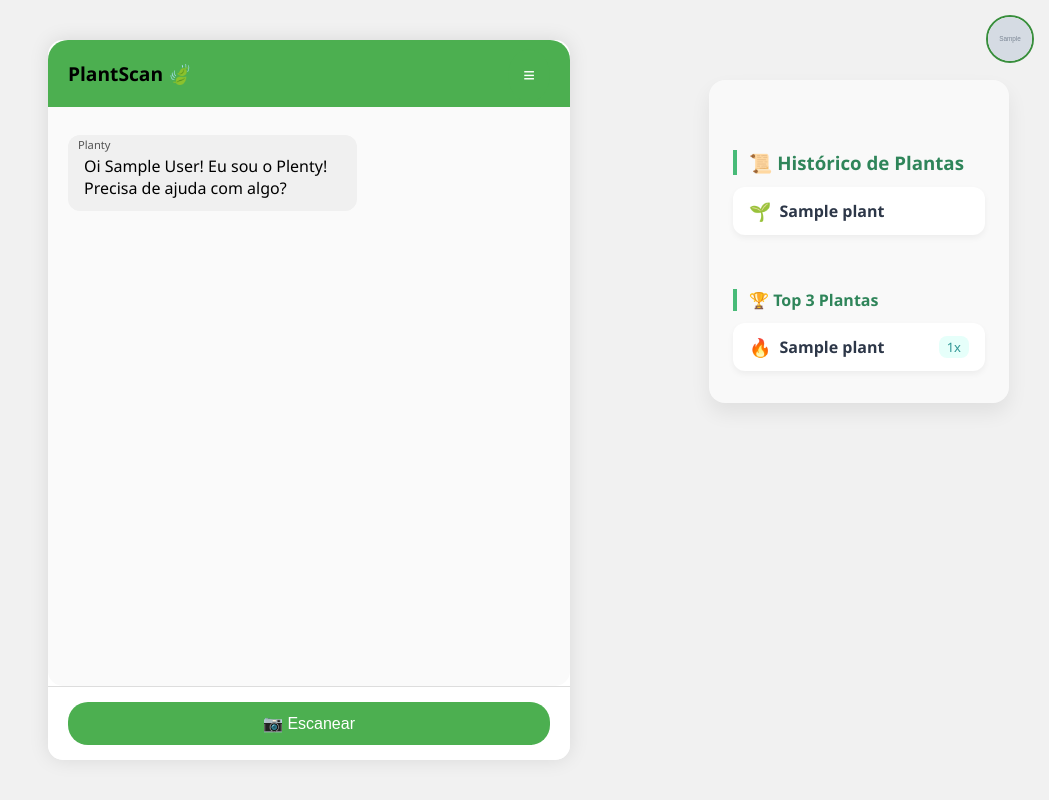
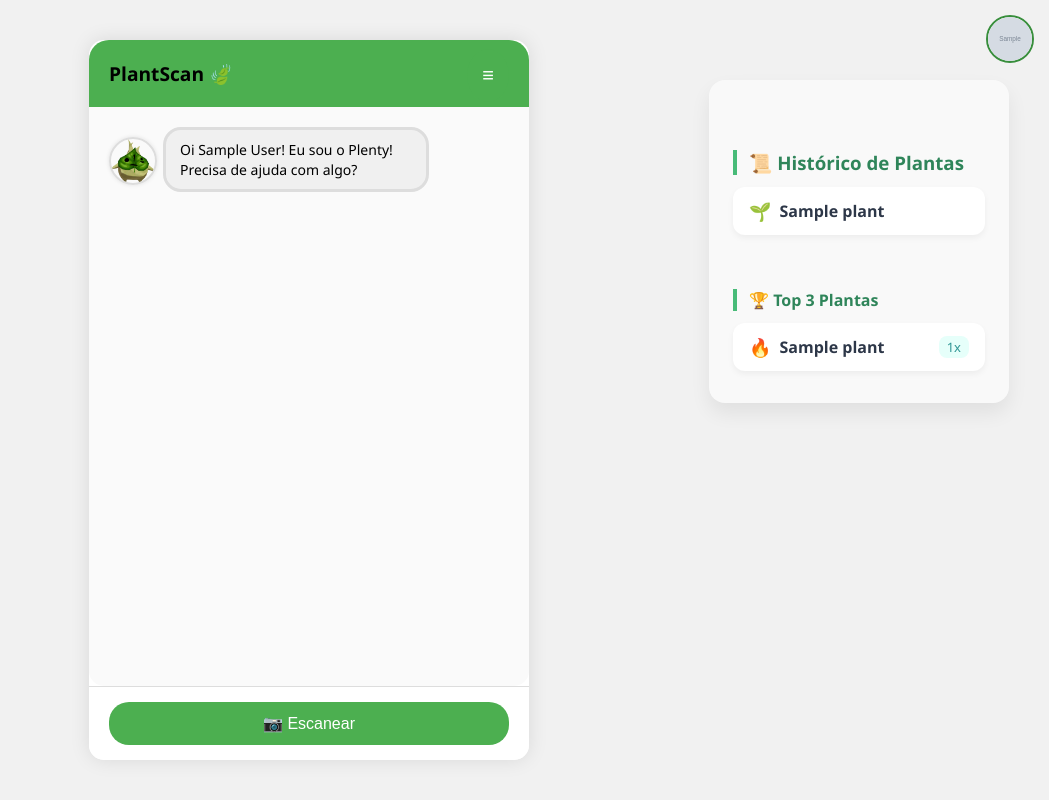
Before and after one commit to slamanio/PlantScan, a FastAPI app: page /homepage in a window 1280 px wide. Shown: the whole page, without its empty margins (231-1280 px from the left). Run offline with FastAPI, Linux system fonts and the light colour scheme; the visitor is signed in with stand-in values (Sample User, id 1); tables that the repository leaves empty hold one stand-in row (values such as "Sample post"); grey boxes marked "Sample" are stand-in pictures; parts of the project's set-up code (start-up, migrations or seed data) failed here and were passed over.

Commit message:
TUDO TERMINADO.

```diff
--- a/app/models.py
+++ b/app/models.py
@@ -13,7 +13,7 @@ class User(Base):
     password = Column(String(255), nullable=False)
     profile_image = Column(String(255), nullable=True)
 
-    plants = relationship("Plant", back_populates="owner")
+    plants = relationship("Plant", back_populates="owner", cascade="all, delete")
 
 class Plant(Base):
     __tablename__ = 'plants'
@@ -23,7 +23,7 @@ class Plant(Base):
     species = Column(String(1500), nullable=False)
     description = Column(String(1500), nullable=True)
     count = Column(Integer, default=0)
-    images = relationship("PlantImage", back_populates="plant", cascade="all, delete")
+    images = relationship("PlantImage", back_populates="plant", cascade="all, delete-orphan")
 
 
     user_id = Column(Integer, ForeignKey('users.id'), nullable=False)
@@ -35,6 +35,6 @@ class PlantImage(Base):
     id = Column(Integer, primary_key=True, index=True)
     image_path = Column(String(255), nullable=False)
     image_hash = Column(String(255), unique=True, nullable=False)
-    plant_id = Column(Integer, ForeignKey('plants.id'))
+    plant_id = Column(Integer, ForeignKey("plants.id", ondelete="CASCADE"))
 
     plant = relationship("Plant", back_populates="images")
--- a/app/static/css/homepage.css
+++ b/app/static/css/homepage.css
@@ -85,13 +85,13 @@
 .main-container{
   display: flex;
   justify-content: space-between;
-
+  width: 50%;
 }
 .chat-container {
   width: 100%;
   flex: 2;
   margin-right: 200px;
-  max-width: 700px;
+  max-width: 1500px;
   height: 90vh;
   background: white;
   border-radius: 15px;
@@ -116,47 +116,84 @@
     .chat-messages {
   flex: 1;
   overflow-y: auto;
-  overflow-x: auto;
   padding: 20px;
   display: flex;
   flex-direction: column;
-  gap: 12px;
+  gap: 14px;
   background: #fafafa;
   border-radius: 0 0 15px 15px;
 }
 
-    .message {
-       display: inline-block;
-  padding: 12px 16px;
-  background-color: #e0f7fa;
-  border-radius: 12px;
-  margin: 8px 0;
-  max-width: 60%; /* 👈 Limita a largura lateral */
-  word-wrap: break-word; /* quebra palavras longas */
+/* Wrapper flexível */
+.message-wrapper {
+  display: flex;
+  align-items: flex-start;
+  gap: 6px;
+  max-width: 80%;
+}
+.message-wrapper.sent {
+  display: flex;
+  align-items: flex-start; /* 🔥 Alinha o avatar do usuário no topo */
+  flex-direction: row-reverse; /* avatar à direita */
+  gap: 6px;
 }
 
-    .sent {
-      content: "Planty";
-      align-self: flex-end;
-      background: #e1ffc7;
-      border-color: #4CAF50;
+/* Avatar */
+.message-avatar {
+  width: 3rem;
+  height: 3rem;
+  border-radius: 50%;
+  object-fit: cover;
+  border: 2px solid #ddd;
+  box-shadow: 0 0 4px rgba(0,0,0,0.1);
+  margin-top: 10px;
 }
 
-    .received {
-      align-self: flex-start;
-      background: #f0f0f0;
-      border-color: #999;
+
+.message {
+  padding: 10px 14px;
+  border-radius: 18px;
   position: relative;
-      padding-top: 20px;
+  font-size: 14px;
+  line-height: 1.4;
+  max-width: 100%;
 }
 
-    .received::before {
-      content: "Planty";
+.message-wrapper.received {
+  flex-direction: row;
+}
+.message.received {
+  background: #f0f0f0;
+  border: 3px solid #ddd;
+}
+.message.received::before {
+  content: "";
   position: absolute;
-      top: 2px;
-      left: 10px;
-      font-size: 0.7em;
-      color: #555;
+  right: 290px;
+  top: -20px;
+}
+
+/* USUÁRIO (enviada) */
+.message-wrapper.sent {
+  display: flex;
+  align-items: flex-start;
+  flex-direction: row-reverse;
+  margin-left: auto;
+  gap: 6px;
+}
+.message.sent {
+  background: #d8ffc6;
+  object-fit: cover;
+  border: 3px solid #4caf50;
+  margin-top: 8px;
+}
+.message.sent::before {
+  content: "";
+  position: absolute;
+  right: 8px;
+  top: -20px;
+
+  border-left-color: #d8ffc6;
 }
 
     .message img {
@@ -367,7 +404,7 @@
     position: fixed;
     top: 0;
     right: -100%; /* escondido fora da tela */
-    width: 80%;
+    width: 50%;
     height: 100%;
     max-height: 100%;
     background: #ffffff;
--- a/app/templates/homepage.html
+++ b/app/templates/homepage.html
@@ -23,13 +23,11 @@
 
 
   <div class="main-container">
-
     <div class="chat-container">
       <div class="chat-header">PlantScan 🍃 <button id="toggleHistory" class="floating-btn">≡</button></div>
       <div class="chat-messages" id="chatMessages"></div>
       <div class="input-area">
         <button class="action-btn" onclick="handleAction('scan')">📷 Escanear</button>
-    </div>
       </div>
       <input type="file" id="imageInput" accept="image/*" />
     </div>
@@ -48,7 +46,6 @@
         </ul>
         <br>
       <h4>🏆 Top 3 Plantas</h4>
-      <button id="toggleHistoryClose" class="floating-btn-out">≡</button>
       <ul>
         {% for tp in top_plants %}
           <li onclick="handlePlantClick('{{ tp.name }}')"><span class="plant-icon">🔥</span><strong>{{ tp.name }}</strong>
@@ -74,8 +71,6 @@
   profilePic.addEventListener("click", () => {
     dropdownMenu.style.display = dropdownMenu.style.display === "flex" ? "none" : "flex";
   });
-
-  // Fecha se clicar fora
   document.addEventListener("click", (e) => {
     if (!document.getElementById("profileWrapper").contains(e.target)) {
       dropdownMenu.style.display = "none";
@@ -85,20 +80,35 @@
 
 
  function appendMessage(content, type = 'sent', isImage = false, isHTML = false) {
-  const messageElement = document.createElement("div");
-  messageElement.className = "message " + type;
+    const wrapper = document.createElement("div");
+    wrapper.className = "message-wrapper " + type;
+
+    const avatar = document.createElement("img");
+    avatar.className = "message-avatar";
+    avatar.src = (type === "received")
+        ? "/profpic/planty.png"
+        : "{{ profile_image}}";
+
+    const bubble = document.createElement("div");
+    bubble.className = "message " + type;
 
     if (isImage) {
         const img = document.createElement("img");
         img.src = content;
-    messageElement.appendChild(img);
+        img.style.maxWidth = "100%";
+        img.style.borderRadius = "10px";
+        bubble.appendChild(img);
     } else if (isHTML) {
-    messageElement.innerHTML = content;
+        bubble.innerHTML = content;
     } else {
-    messageElement.textContent = content;
+        bubble.textContent = content;
     }
 
-  document.getElementById("chatMessages").appendChild(messageElement);
+    wrapper.appendChild(avatar);
+    wrapper.appendChild(bubble);
+    document.getElementById("chatMessages").appendChild(wrapper);
+
+    // Auto-scroll
     const chatBox = document.getElementById("chatMessages");
     chatBox.scrollTop = chatBox.scrollHeight;
 }
@@ -242,12 +252,23 @@ document.getElementById("imageInput").addEventListener("change", function () {
 
 }
 
-  document.getElementById("toggleHistoryClose").addEventListener("click", () => {
-  document.querySelector(".history-container").classList.toggle("open");
+
+ const history = document.getElementById("toggleHistory");
+const historyMenu = document.querySelector(".history-container");
+
+
+history.addEventListener("click", (e) => {
+  e.stopPropagation();
+  historyMenu.classList.toggle("open");
 });
-  document.getElementById("toggleHistory").addEventListener("click", () => {
-  document.querySelector(".history-container").classList.toggle("open");
+
+
+document.addEventListener("click", (e) => {
+  if (!historyMenu.contains(e.target) && !history.contains(e.target)) {
+    historyMenu.classList.remove("open");
+  }
 });
+
 
 
   function handlePlantClick(plantName) {
@@ -270,6 +291,7 @@ document.getElementById("imageInput").addEventListener("change", function () {
       let currentIndex = 0;
       const uniqueId = "carousel_" + Math.random().toString(36).substring(2, 9);
 
+
   const respostaHTML = `
   <div style="margin-bottom: 8px;">
     <span style="font-weight: bold; color: #388e3c;">🌿 Espécie:</span><br>
@@ -286,36 +308,62 @@ document.getElementById("imageInput").addEventListener("change", function () {
 
   <div style="text-align:center; margin-bottom: 12px;">
     <span style="font-weight: bold; color: #1e88e5;">📷 Imagens:</span><br>
-    <div id="${uniqueId}" style="position: relative; max-width: 100%; width: 300px; margin: auto; overflow: hidden; border-radius: 10px;">
+    <div id="${uniqueId}" style="position: relative; width: 100%; max-width: 320px; margin: auto; overflow: hidden; border-radius: 12px; box-shadow:0 2px 10px rgba(0,0,0,0.2);">
+
       <img id="${uniqueId}_image" src="${imagens[0]}"
-           style="width: 100%; border-radius:10px; transition: opacity 0.5s ease-in-out;">
+           style="width: 100%; border-radius:12px; transition: all 0.5s ease-in-out; transform: scale(1);">
+
       <button id="${uniqueId}_prev"
-        style="position:absolute; left:5px; top:50%; transform:translateY(-50%);
-        background:rgba(0,0,0,0.5); color:#fff; border:none; border-radius:50%;
-        width:40px; height:40px; font-size:20px; cursor:pointer; z-index:10;">❮</button>
+        style="position:absolute; left:10px; top:50%; transform:translateY(-50%);
+        background:rgba(0,0,0,0.6); color:#fff; border:none; border-radius:50%;
+        width:35px; height:35px; font-size:18px; cursor:pointer; z-index:10; transition:0.3s;">❮</button>
+
       <button id="${uniqueId}_next"
-        style="position:absolute; right:5px; top:50%; transform:translateY(-50%);
-        background:rgba(0,0,0,0.5); color:#fff; border:none; border-radius:50%;
-        width:40px; height:40px; font-size:20px; cursor:pointer; z-index:10;">❯</button>
+        style="position:absolute; right:10px; top:50%; transform:translateY(-50%);
+        background:rgba(0,0,0,0.6); color:#fff; border:none; border-radius:50%;
+        width:35px; height:35px; font-size:18px; cursor:pointer; z-index:10; transition:0.3s;">❯</button>
+
+      <div id="${uniqueId}_dots" style="position:absolute; bottom:10px; width:100%; text-align:center;"></div>
     </div>
   </div>
 `;
 
   appendMessage(respostaHTML, "received", false, true);
 
-  // ✅ Lógica do carrossel (sem dots)
   setTimeout(() => {
   const imgElement = document.getElementById(`${uniqueId}_image`);
   const prevBtn = document.getElementById(`${uniqueId}_prev`);
   const nextBtn = document.getElementById(`${uniqueId}_next`);
+  const dotsContainer = document.getElementById(`${uniqueId}_dots`);
+
+  // Criar os indicadores
+  imagens.forEach((_, i) => {
+    const dot = document.createElement("span");
+    dot.style.cssText = `
+      height:10px; width:10px; margin:0 3px; display:inline-block;
+      border-radius:50%; background:${i === 0 ? "#1e88e5" : "#ccc"}; cursor:pointer; transition:0.3s;
+    `;
+    dot.addEventListener("click", () => showImage(i));
+    dotsContainer.appendChild(dot);
+  });
+
+  const dots = dotsContainer.querySelectorAll("span");
+  let currentIndex = 0;
+
+  function updateDots() {
+    dots.forEach((d, i) => d.style.background = i === currentIndex ? "#1e88e5" : "#ccc");
+  }
 
   function showImage(index) {
     currentIndex = index;
     imgElement.style.opacity = 0;
+    imgElement.style.transform = "scale(0.95)";
     setTimeout(() => {
       imgElement.src = imagens[currentIndex];
       imgElement.style.opacity = 1;
-      }, 200);
+      imgElement.style.transform = "scale(1)";
+    }, 250);
+    updateDots();
   }
 
   prevBtn.addEventListener("click", () => {
@@ -327,7 +375,6 @@ document.getElementById("imageInput").addEventListener("change", function () {
     currentIndex = (currentIndex + 1) % imagens.length;
     showImage(currentIndex);
   });
-
 }, 50);
 })
   }
```
Also changed, not shown: app/routes.py (+30 -21 lines), app/templates/update.html (+91 -29 lines), app/profpic/default.png, app/profpic/planty.png (added). Lines whose indentation alone changed are shown as unchanged.
